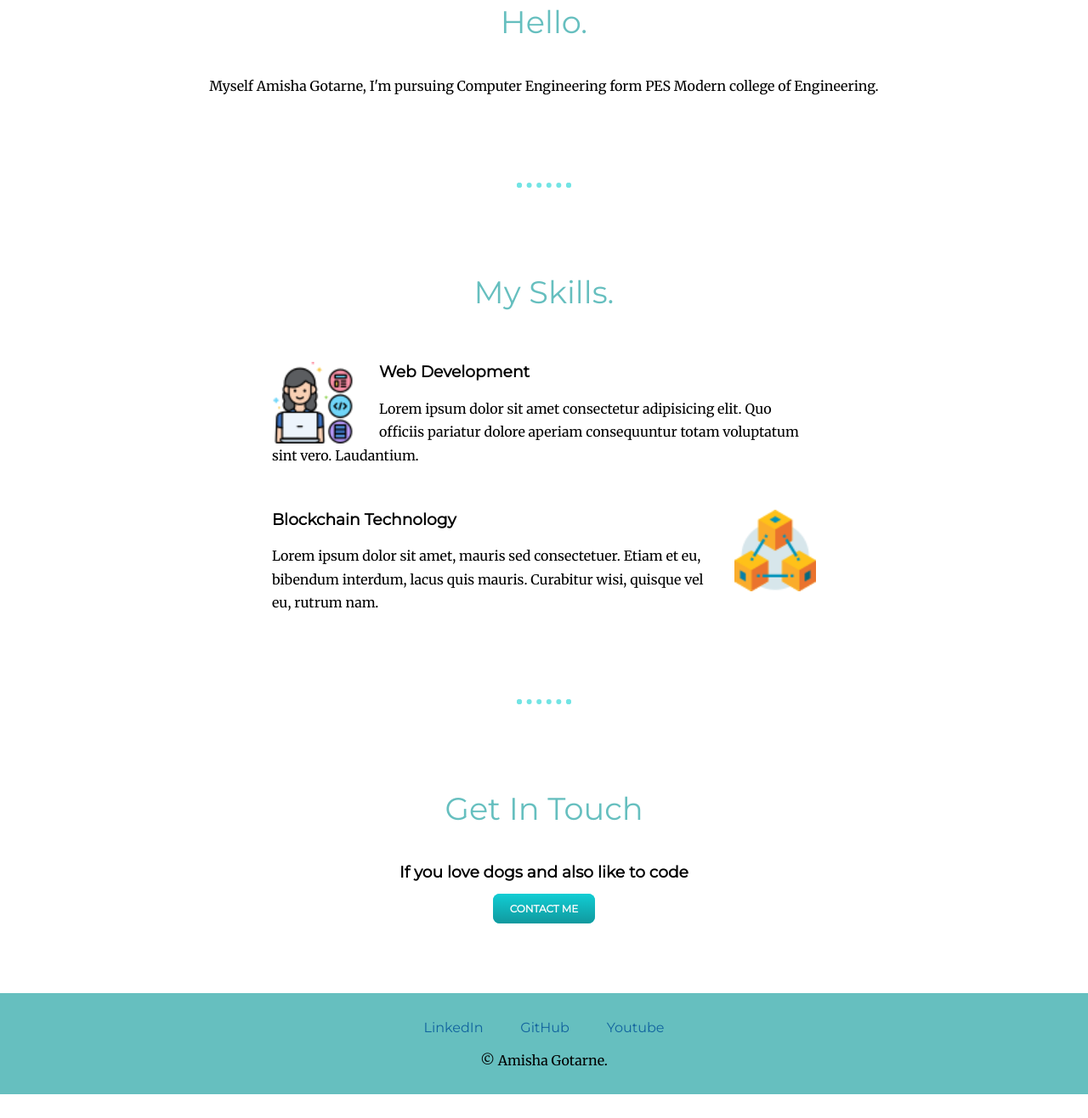
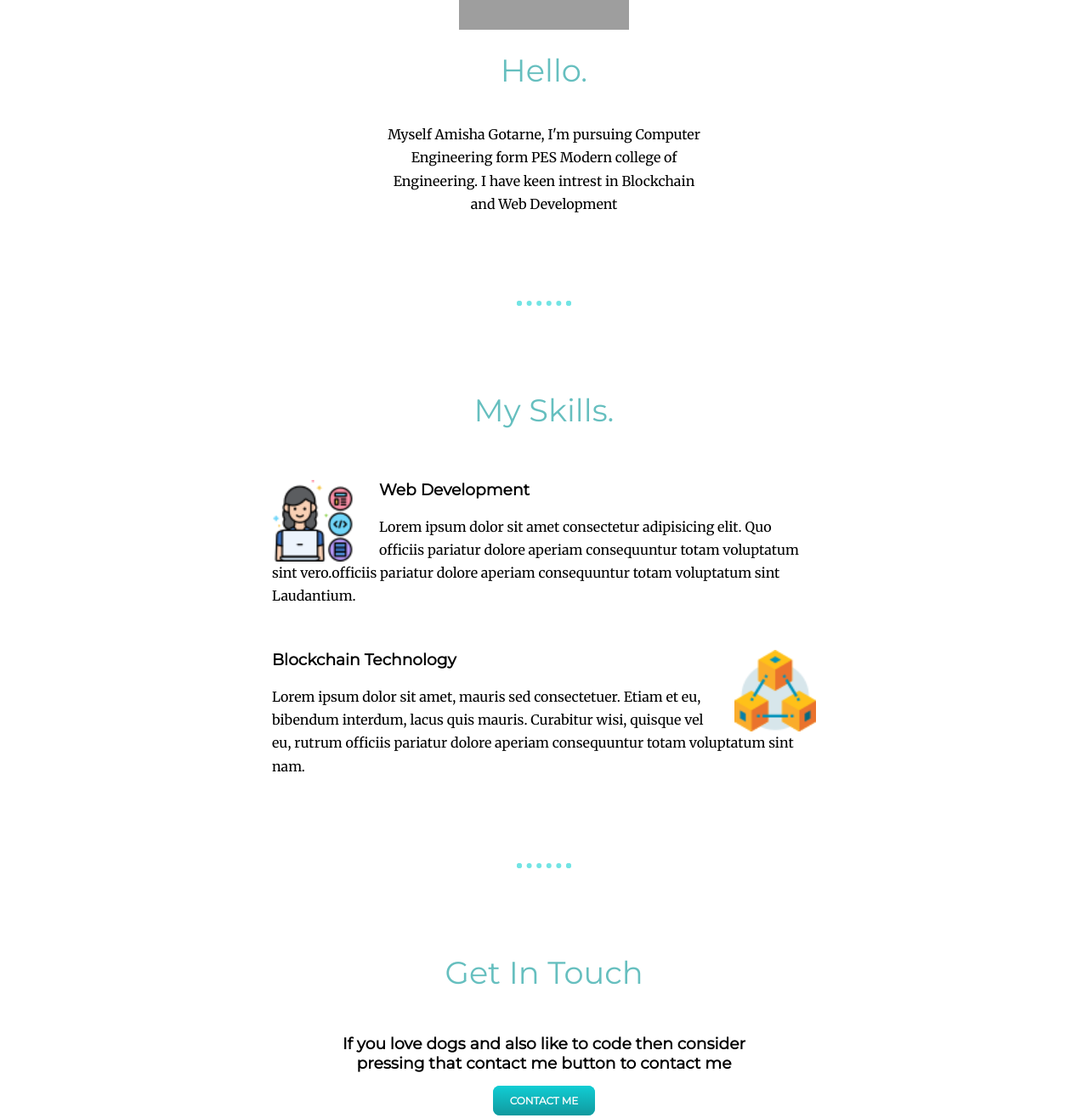
Before and after one commit to Bunny0408/mysite, a plain HTML site: page index.html in a window 1280 px wide. Shown: the part 1024-2340 px from the top of the page at 85% size. Before the commit the page ends 2312 px from the top, so only its background shows below. Drawn offline with Linux system fonts and the light colour scheme; grey boxes are pictures that could not be loaded.

Commit message:
updated hrml

```diff
--- a/index.html
+++ b/index.html
@@ -12,8 +12,8 @@
 <body>
     <div class="top-container">
         <img class="top-cloud" src="img/cloud.png" alt="cloud img">
-        <h1>I'm Bunny.</h1>
-        <p>A <span class="pro">pro</span>grammer.</p>
+        <h1>I'm  Bunny.</h1>
+        <h2>A <span class="pro">pro</span>grammer.</h2>
         <img class="bottom-cloud" src="img/cloud.png" alt="cloud img">
         <img src="img/mountain.png" alt="mountain img">
 
@@ -24,7 +24,7 @@
         <div class="profile">
           <img class="profile-img" src="img/foto4.png" alt="Bunny's picure">
           <h2>Hello.</h2>
-          <p>Myself Amisha Gotarne, I'm pursuing Computer Engineering form PES Modern college of Engineering.</p>
+          <p class="intro">Myself Amisha Gotarne, I'm pursuing Computer Engineering form PES Modern college of Engineering. I have keen intrest in Blockchain and Web Development</p>
         </div>
         <hr>
         <div class="skills">
@@ -32,18 +32,18 @@
           <div class="skill-row">
             <img class="web-d-img" src="img/developer.png" alt="">
             <h3>Web Development</h3>
-            <p>Lorem ipsum dolor sit amet consectetur adipisicing elit. Quo officiis pariatur dolore aperiam consequuntur totam voluptatum sint vero. Laudantium.</p>
+            <p>Lorem ipsum dolor sit amet consectetur adipisicing elit. Quo officiis pariatur dolore aperiam consequuntur totam voluptatum sint vero.officiis pariatur dolore aperiam consequuntur totam voluptatum sint  Laudantium.</p>
           </div>
           <div class="skill-row">
             <img class="bct-img" src="img/blockchain.png" alt="">
             <h3>Blockchain Technology </h3>
-            <p>Lorem ipsum dolor sit amet, mauris sed consectetuer. Etiam et eu, bibendum interdum, lacus quis mauris. Curabitur wisi, quisque vel eu, rutrum nam.</p>
+            <p>Lorem ipsum dolor sit amet, mauris sed consectetuer. Etiam et eu, bibendum interdum, lacus quis mauris. Curabitur wisi, quisque vel eu, rutrum officiis pariatur dolore aperiam consequuntur totam voluptatum sint  nam.</p>
           </div>
         </div>
         <hr>
         <div class="contact-me">
           <h2>Get In Touch</h2>
-          <h3>If you love dogs and also like to code</p>
+          <h3 class="contact-msg">If you love dogs and also like to code  then consider pressing that contact me button to contact me </p>
           <a class="btn" href="mailto:amishagotarne01@gmail.com">CONTACT ME</a>
         </div>
       </div>
@@ -53,7 +53,7 @@
         <a class="footer-link" href="www.linkedin.com/in/amisha-gotarne-774041219">LinkedIn</a>
         <a class="footer-link" href="https://github.com/Bunny0408">GitHub</a>
         <a class="footer-link" href="https://www.youtube.com/@bunny04">Youtube</a>
-        <p>© Amisha Gotarne.</p>
+        <p class="copyright">© Amisha Gotarne.</p>
       </div>
 
 
```
